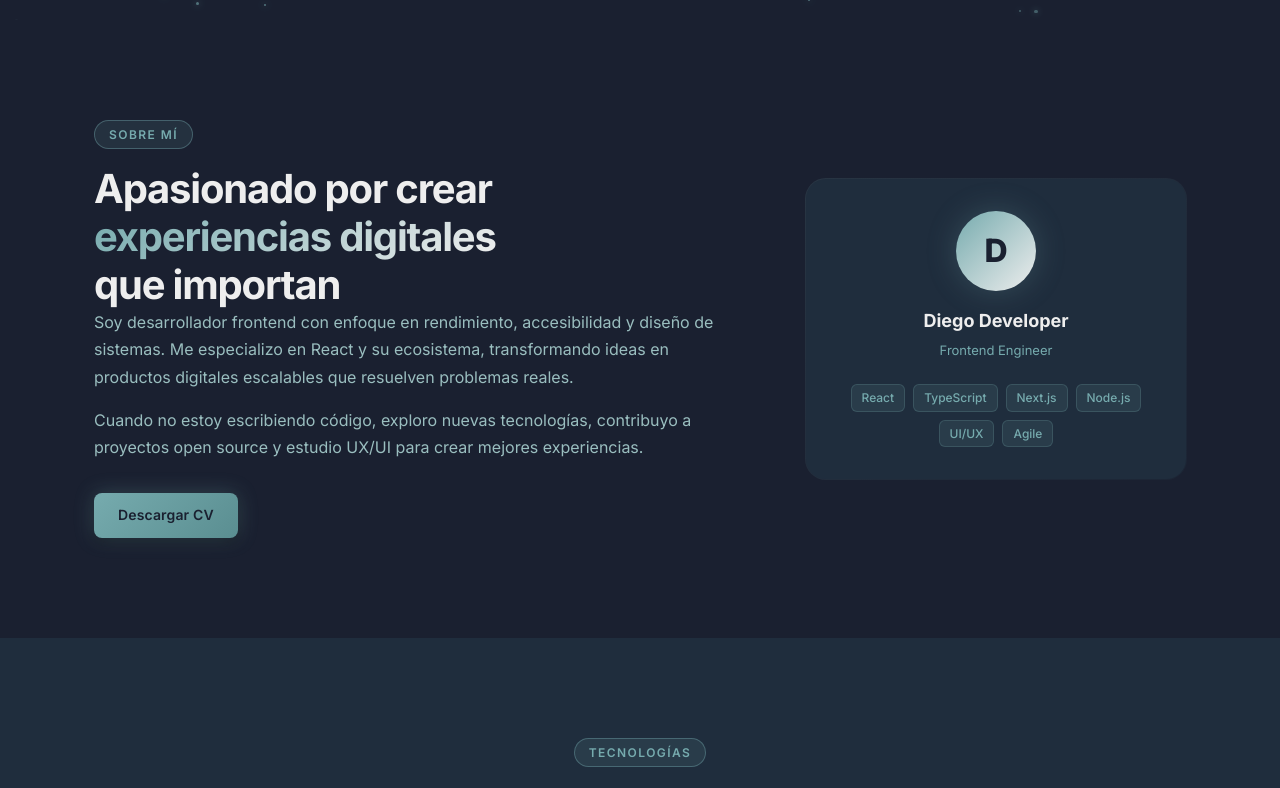
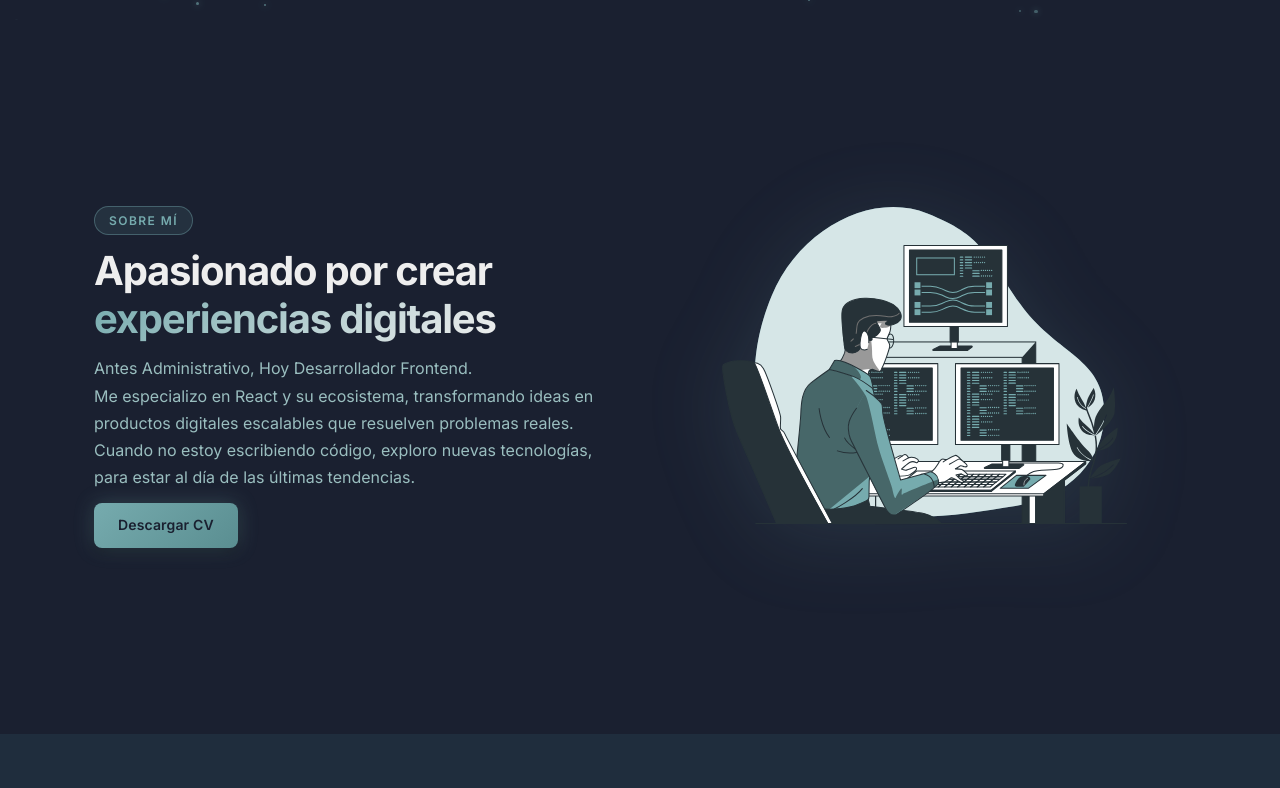
Before and after one commit to diegoAlexandre17/portfolio, a React (Vite) app: page / in a window 1280 px wide. Shown: the part 780-1568 px from the top of the page. Built offline with nearby package versions, Linux system fonts and the light colour scheme.

Commit message:
update about section

```diff
--- a/src/App.css
+++ b/src/App.css
@@ -32,7 +32,7 @@
   color: var(--text-bright);
   letter-spacing: -0.03em;
   line-height: 1.2;
-  margin-top: 16px;
+  margin: 12px 0;
 }
 
 .section-desc {
@@ -63,6 +63,7 @@
 .section-body {
   color: var(--text);
   line-height: 1.7;
+  margin-bottom: 12px;
 }
 
 .tag {
@@ -424,7 +425,7 @@
 
 .about-grid {
   display: grid;
-  grid-template-columns: 1fr 380px;
+  grid-template-columns: 1fr 1fr;
   gap: 64px;
   align-items: center;
 }
@@ -435,15 +436,20 @@
 
 .about-card {
   position: relative;
+  display: flex;
+  align-items: center;
+  justify-content: center;
+  min-height: 400px;
 }
 
-.about-card::before {
-  content: '';
-  position: absolute;
-  inset: -1px;
-  border-radius: calc(var(--radius-lg) + 1px);
-  background: linear-gradient(135deg, rgba(118,171,174,0.15) 0%, rgba(31,45,61,0.4) 100%);
-  z-index: 0;
+.about__img {
+  position: relative;
+  z-index: 1;
+  max-width: 100%;
+  height: auto;
+  width: 100%;
+  object-fit: contain;
+  filter: drop-shadow(0 10px 40px rgba(118, 171, 174, 0.15));
 }
 
 .about-card__inner {
--- a/src/components/About.tsx
+++ b/src/components/About.tsx
@@ -6,40 +6,34 @@ export default function About() {
           <div className="about-text">
             <span className="section-tag">Sobre mí</span>
             <h2 className="section-title">
-              Apasionado por crear{' '}
-              <span className="text-accent">experiencias digitales</span>{' '}
-              que importan
+              Apasionado por crear{" "}
+              <span className="text-accent">experiencias digitales</span>
             </h2>
-            <p className="section-body">
-              Soy desarrollador frontend con enfoque en rendimiento, accesibilidad y
-              diseño de sistemas. Me especializo en React y su ecosistema, transformando
-              ideas en productos digitales escalables que resuelven problemas reales.
-            </p>
-            <p className="section-body" style={{ marginTop: '1rem' }}>
-              Cuando no estoy escribiendo código, exploro nuevas tecnologías, contribuyo
-              a proyectos open source y estudio UX/UI para crear mejores experiencias.
-            </p>
-            <a href="#contact" className="btn" style={{ marginTop: '2rem', display: 'inline-flex' }}>
+            <section className="section-body">
+              <p>Antes Administrativo, Hoy Desarrollador Frontend.</p>
+              <p>
+                Me especializo en React y su ecosistema, transformando ideas en
+                productos digitales escalables que resuelven problemas reales.
+              </p>
+              <p>
+                Cuando no estoy escribiendo código, exploro nuevas tecnologías,
+                para estar al día de las últimas tendencias.
+              </p>
+            </section>
+            <a href="#contact" className="btn">
               Descargar CV
             </a>
           </div>
 
           <div className="about-card">
-            <div className="about-card__inner">
-              <div className="about-avatar">D</div>
-              <div className="about-info">
-                <h3>Diego Developer</h3>
-                <p>Frontend Engineer</p>
-              </div>
-              <div className="about-tags">
-                {['React', 'TypeScript', 'Next.js', 'Node.js', 'UI/UX', 'Agile'].map(t => (
-                  <span key={t} className="tag">{t}</span>
-                ))}
-              </div>
-            </div>
+            <img
+              className="about__img"
+              src="imgs/Programming-bro.svg"
+              alt="Ilustración de programación"
+            />
           </div>
         </div>
       </div>
     </section>
-  )
+  );
 }
```
Also changed, not shown: public/imgs/Programming-bro.svg (added).
